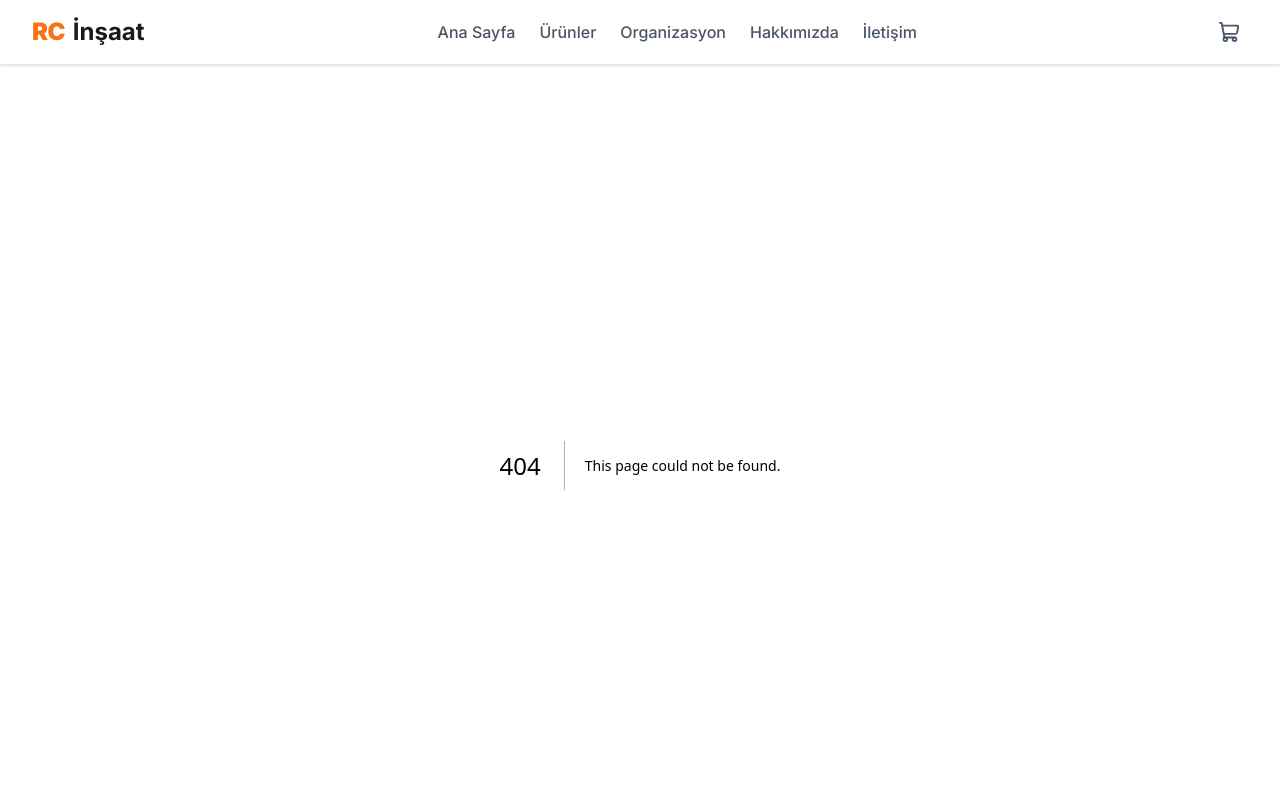
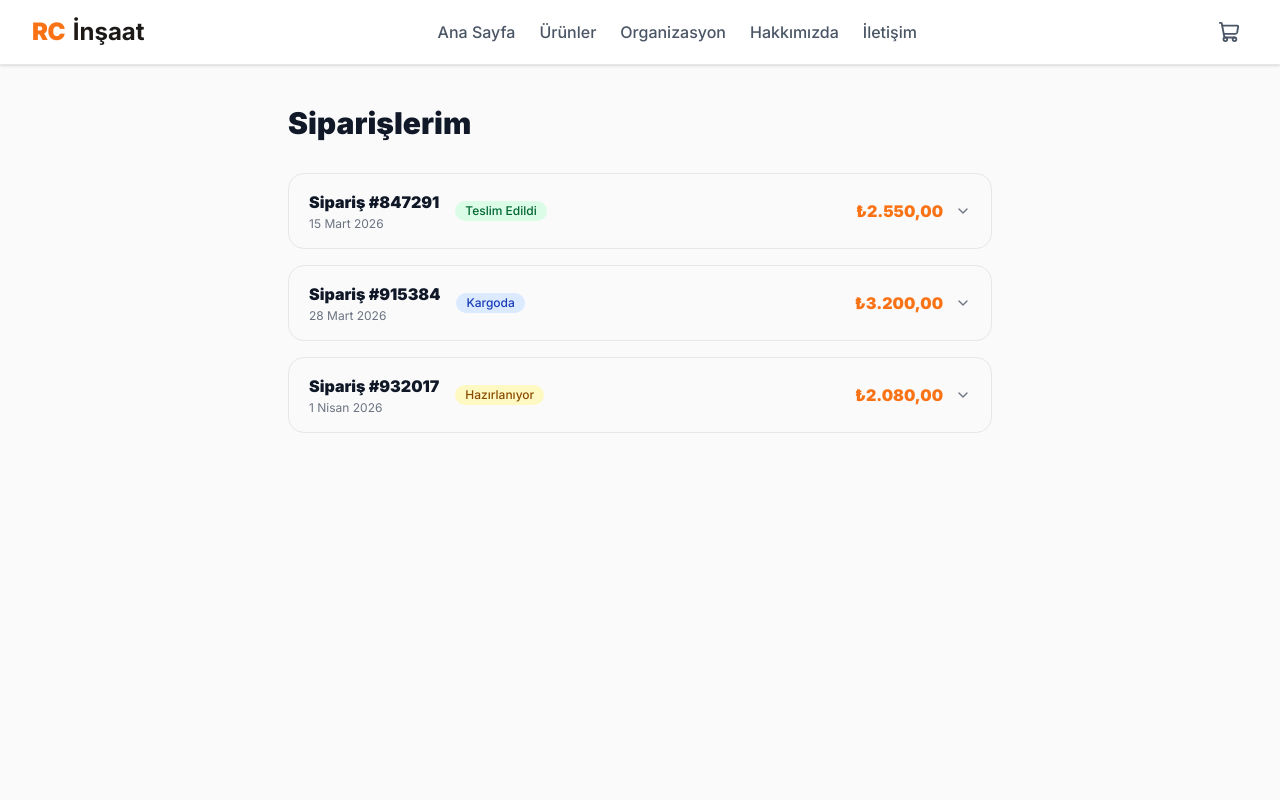
Before and after one commit to osmandayi/rc-santiye, a Next.js app: page /orders in a window 1280 px wide. Before the commit this address had no page. Shown: the top 800 px of the page. Built offline with nearby package versions, Linux system fonts and the light colour scheme.

Commit message:
feat: add order confirmation and order history pages

```diff
--- /dev/null
+++ b/src/app/order-confirmation/page.tsx
@@ -0,0 +1,42 @@
+'use client'
+
+import { useEffect, useState } from 'react'
+import { CheckCircle } from 'lucide-react'
+import { Button } from '@/components/ui/Button'
+
+function generateOrderNumber(): string {
+  return Math.floor(100000 + Math.random() * 900000).toString()
+}
+
+export default function OrderConfirmationPage() {
+  const [orderNumber, setOrderNumber] = useState('')
+
+  useEffect(() => {
+    setOrderNumber(generateOrderNumber())
+  }, [])
+
+  return (
+    <div className="max-w-2xl mx-auto px-4 sm:px-6 lg:px-8 py-20 text-center">
+      <div className="w-24 h-24 bg-green-100 rounded-full flex items-center justify-center mx-auto mb-6">
+        <CheckCircle size={48} className="text-green-500" />
+      </div>
+      <h1 className="text-3xl font-black text-gray-900 mb-3">Siparişiniz Alındı!</h1>
+      <p className="text-text-muted text-lg mb-2">
+        Teşekkürler! Siparişiniz başarıyla oluşturuldu.
+      </p>
+      {orderNumber && (
+        <div className="inline-block bg-gray-100 border border-gray-200 rounded-xl px-6 py-3 my-6">
+          <p className="text-xs text-text-muted uppercase tracking-widest mb-1">Sipariş Numarası</p>
+          <p className="text-2xl font-black text-primary">#{orderNumber}</p>
+        </div>
+      )}
+      <p className="text-sm text-text-muted mb-10">
+        Siparişinizin durumunu e-posta adresinize göndereceğiz. Ayrıca sipariş geçmişinizden takip edebilirsiniz.
+      </p>
+      <div className="flex flex-col sm:flex-row gap-3 justify-center">
+        <Button href="/" variant="outline">Ana Sayfaya Dön</Button>
+        <Button href="/orders">Siparişlerimi Görüntüle</Button>
+      </div>
+    </div>
+  )
+}
--- /dev/null
+++ b/src/app/orders/page.tsx
@@ -0,0 +1,82 @@
+'use client'
+
+import { useState } from 'react'
+import { mockOrders } from '@/data/orders'
+import { products } from '@/data/products'
+import { Badge } from '@/components/ui/Badge'
+import { formatPrice, cn } from '@/lib/utils'
+import { ChevronDown, Package } from 'lucide-react'
+
+export default function OrdersPage() {
+  const [expandedId, setExpandedId] = useState<string | null>(null)
+
+  return (
+    <div className="max-w-3xl mx-auto px-4 sm:px-6 lg:px-8 py-10">
+      <h1 className="text-3xl font-black mb-8">Siparişlerim</h1>
+
+      {mockOrders.length === 0 ? (
+        <div className="text-center py-16 text-text-muted">
+          <Package size={48} className="mx-auto mb-4 text-gray-300" />
+          <p>Henüz siparişiniz bulunmuyor.</p>
+        </div>
+      ) : (
+        <div className="space-y-4">
+          {mockOrders.map(order => {
+            const isExpanded = expandedId === order.id
+            const orderProducts = order.items.map(item => {
+              const product = products.find(p => p.id === item.productId)
+              return product ? { product, quantity: item.quantity } : null
+            }).filter(Boolean) as { product: typeof products[0]; quantity: number }[]
+
+            return (
+              <div key={order.id} className="border border-gray-200 rounded-2xl overflow-hidden">
+                <button
+                  className="w-full flex items-center justify-between px-5 py-4 hover:bg-gray-50 transition-colors"
+                  onClick={() => setExpandedId(isExpanded ? null : order.id)}
+                >
+                  <div className="flex items-center gap-4">
+                    <div className="text-left">
+                      <p className="font-black text-gray-900">Sipariş #{order.orderNumber}</p>
+                      <p className="text-xs text-text-muted mt-0.5">
+                        {new Date(order.date).toLocaleDateString('tr-TR', { day: 'numeric', month: 'long', year: 'numeric' })}
+                      </p>
+                    </div>
+                    <Badge status={order.status} />
+                  </div>
+                  <div className="flex items-center gap-3">
+                    <span className="font-black text-primary">{formatPrice(order.total)}</span>
+                    <ChevronDown
+                      size={16}
+                      className={cn('text-text-muted transition-transform duration-200', isExpanded && 'rotate-180')}
+                    />
+                  </div>
+                </button>
+
+                {isExpanded && (
+                  <div className="border-t border-gray-100 px-5 py-4 bg-gray-50">
+                    <h4 className="text-xs font-bold text-text-muted uppercase tracking-wider mb-3">Ürünler</h4>
+                    <div className="space-y-2 mb-4">
+                      {orderProducts.map(({ product, quantity }) => (
+                        <div key={product.id} className="flex justify-between text-sm">
+                          <span className="text-gray-700">{product.name} <span className="text-text-muted">×{quantity}</span></span>
+                          <span className="font-semibold">{formatPrice(product.price * quantity)}</span>
+                        </div>
+                      ))}
+                    </div>
+                    <div className="border-t border-gray-200 pt-3">
+                      <h4 className="text-xs font-bold text-text-muted uppercase tracking-wider mb-2">Teslimat Adresi</h4>
+                      <p className="text-sm text-gray-700">{order.deliveryAddress.fullName}</p>
+                      <p className="text-sm text-gray-600">
+                        {order.deliveryAddress.line1}, {order.deliveryAddress.district}, {order.deliveryAddress.city}
+                      </p>
+                    </div>
+                  </div>
+                )}
+              </div>
+            )
+          })}
+        </div>
+      )}
+    </div>
+  )
+}
```
